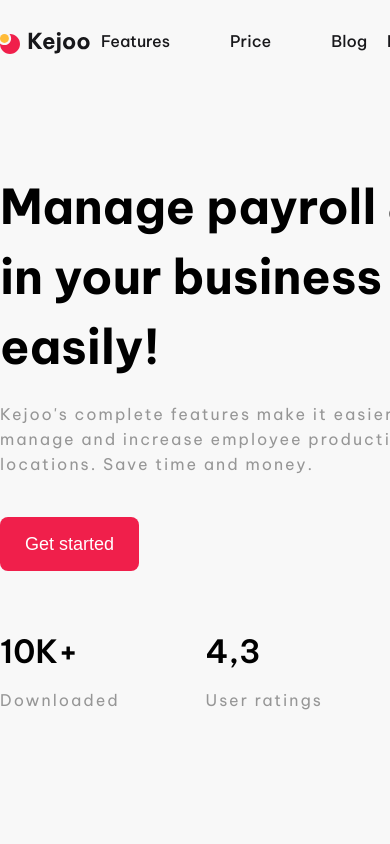
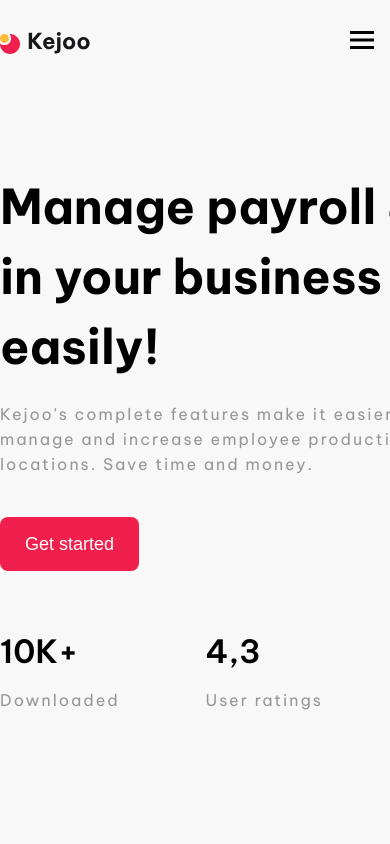
Before and after one commit to gustavoalvim41/kejoo, a React (Vite) app: page / in a window 390 px wide. Shown: the top 844 px of the page. Built offline with nearby package versions, Linux system fonts and the light colour scheme.

Commit message:
adding button mobile

```diff
--- a/src/components/Header/index.jsx
+++ b/src/components/Header/index.jsx
@@ -2,6 +2,7 @@ import React from 'react';
 import './styles.sass';
 
 import logo from '../../assets/logo.svg';
+import { BiMenu } from 'react-icons/bi';
 
 const Header = () => {
   return (
@@ -30,6 +31,13 @@ const Header = () => {
 
         <button>Register</button>
       </div>
+
+      <button className='menu-mobile'>
+        <BiMenu
+          size={36}
+          color='#000'
+        />
+      </button>
     </header>
   )
 }
--- a/src/components/Header/styles.sass
+++ b/src/components/Header/styles.sass
@@ -48,15 +48,20 @@
       color: variables.$primary
       background-color: variables.$lightPrimary
 
+  .menu-mobile
+    display: none
+
+    padding: .6rem 1rem
+
+    background-color: transparent
+
   @media screen and (max-width: 1200px)
-    .container
-      width: 100%
-      max-width: 100%
 
-      padding: 0 2rem
+    ul
+      display: none
 
-      ul
-        display: none
+    .buttonsWrapper
+      display: none
 
-      .buttonsWrapper
-        display: none
+    .menu-mobile
+      display: block
```
